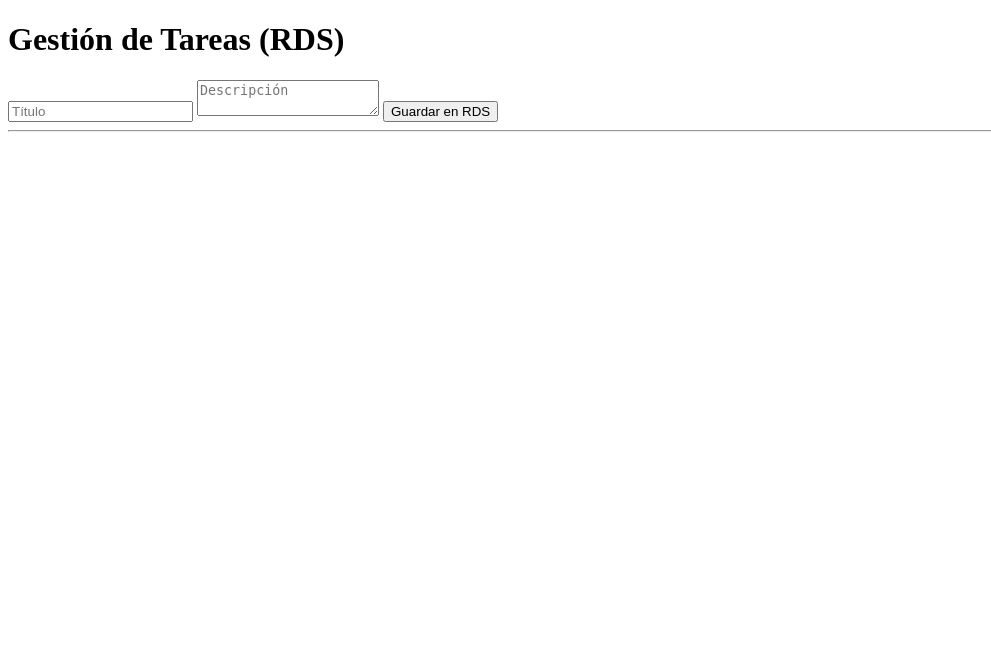
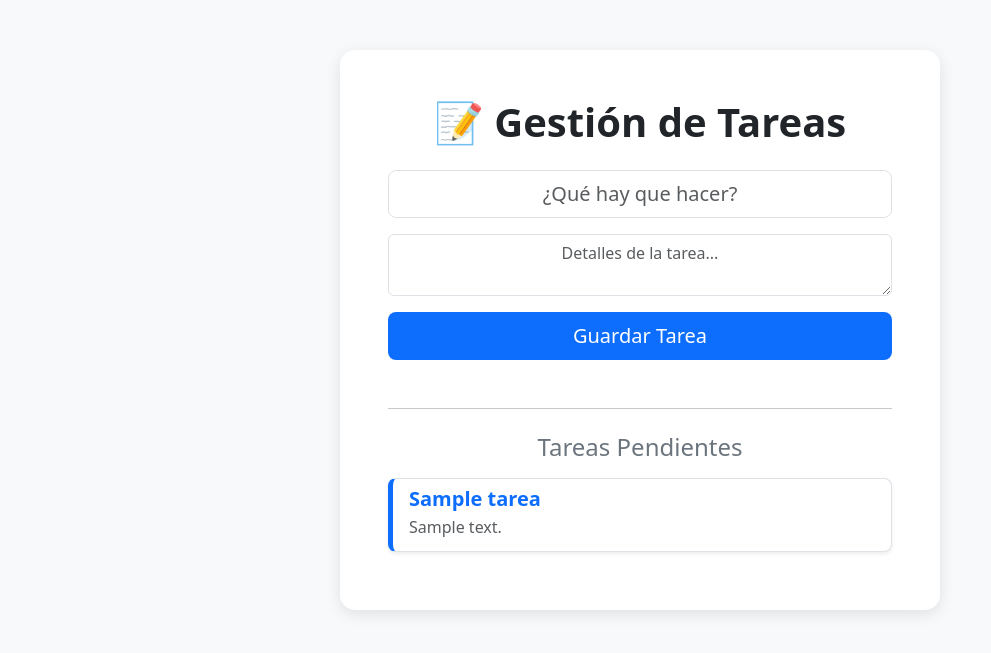
Before and after one commit to DavidLpz22/Multicloud, a Django app: page / in a window 1280 px wide. Shown: the top 653 px of the page, without its empty margins (0-991 px from the left). Run offline with Django 5.2, Linux system fonts and the light colour scheme; tables that the repository leaves empty hold one stand-in row (values such as "Sample post").

Commit message:
actualizacion de html

```diff
--- a/multicloudcrud/mainApp/templates/index.html
+++ b/multicloudcrud/mainApp/templates/index.html
@@ -1,19 +1,55 @@
 <!DOCTYPE html>
-<html>
-<head><title>CRUD Django - AWS RDS</title></head>
+<html lang="es">
+<head>
+    <meta charset="UTF-8">
+    <meta name="viewport" content="width=device-width, initial-scale=1.0">
+    <title>Gestión de Tareas - Cloud App</title>
+    <link href="https://cdn.jsdelivr.net/npm/bootstrap@5.3.0/dist/css/bootstrap.min.css" rel="stylesheet">
+    <style>
+        body { background-color: #f8f9fa; }
+        .main-card { max-width: 600px; margin: 50px auto; border-radius: 15px; box-shadow: 0 4px 15px rgba(0,0,0,0.1); }
+        .btn-custom { background-color: #0d6efd; color: white; border-radius: 8px; }
+        .list-group-item { border-left: 5px solid #0d6efd; margin-bottom: 10px; border-radius: 8px !important; }
+    </style>
+</head>
 <body>
-    <h1>Gestión de Tareas (RDS)</h1>
-    <form method="POST">
-        {% csrf_token %}
-        <input type="text" name="titulo" placeholder="Título" required>
-        <textarea name="descripcion" placeholder="Descripción"></textarea>
-        <button type="submit">Guardar en RDS</button>
-    </form>
-    <hr>
-    <ul>
-        {% for tarea in tareas %}
-            <li><strong>{{ tarea.titulo }}</strong>: {{ tarea.descripcion }}</li>
-        {% endfor %}
-    </ul>
+
+<div class="container">
+    <div class="card main-card border-0">
+        <div class="card-body p-5">
+            <h1 class="text-center mb-4 fw-bold">📝 Gestión de Tareas</h1>
+
+            <form method="POST" class="mb-5">
+                {% csrf_token %}
+                <div class="mb-3">
+                    <input type="text" name="titulo" class="form-control form-control-lg text-center" placeholder="¿Qué hay que hacer?" required>
+                </div>
+                <div class="mb-3">
+                    <textarea name="descripcion" class="form-control text-center" rows="2" placeholder="Detalles de la tarea..."></textarea>
+                </div>
+                <div class="d-grid">
+                    <button type="submit" class="btn btn-custom btn-lg">Guardar Tarea</button>
+                </div>
+            </form>
+
+            <hr class="my-4">
+
+            <h4 class="mb-3 text-secondary text-center">Tareas Pendientes</h4>
+            <div class="list-group">
+                {% for tarea in tareas %}
+                <div class="list-group-item list-group-item-action shadow-sm">
+                    <div class="d-flex w-100 justify-content-between">
+                        <h5 class="mb-1 fw-bold text-primary">{{ tarea.titulo }}</h5>
+                    </div>
+                    <p class="mb-1 text-muted">{{ tarea.descripcion }}</p>
+                </div>
+                {% empty %}
+                <p class="text-center text-muted italic">No hay tareas guardadas aún.</p>
+                {% endfor %}
+            </div>
+        </div>
+    </div>
+</div>
+
 </body>
 </html>
--- a/multicloudcrud/mainApp/views.py
+++ b/multicloudcrud/mainApp/views.py
@@ -12,4 +12,13 @@ def lista_tareas(request):
     return render(request, 'index.html', {'tareas': tareas})
 
 def index(request):
-    return render(request, 'index.html')
+    if request.method == 'POST':
+        # Guardar la tarea
+        titulo = request.POST.get('titulo')
+        descripcion = request.POST.get('descripcion')
+        Tarea.objects.create(titulo=titulo, descripcion=descripcion)
+        return redirect('index') # Recarga la página para mostrar la nueva tarea
+
+    # Obtener todas las tareas para mostrarlas
+    tareas = Tarea.objects.all().order_by('-id')
+    return render(request, 'index.html', {'tareas': tareas})
```
